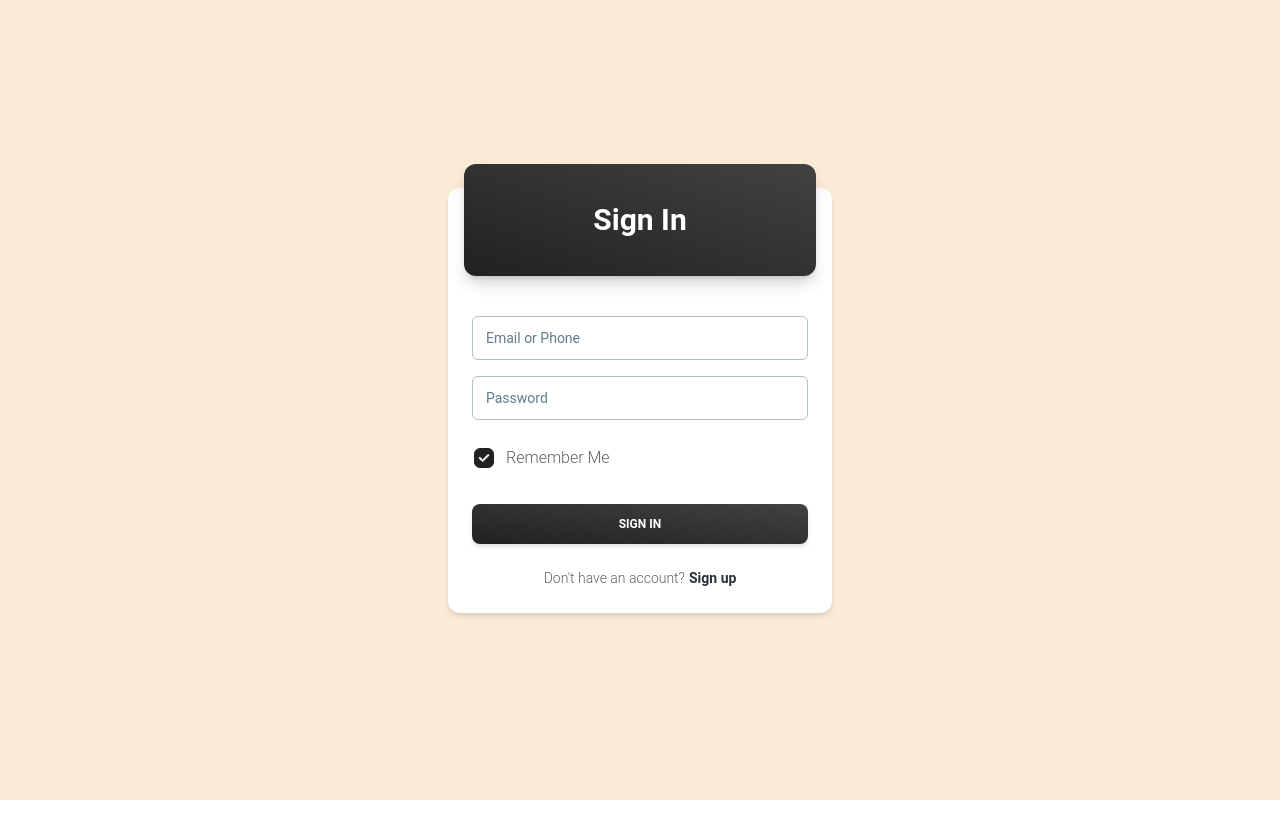
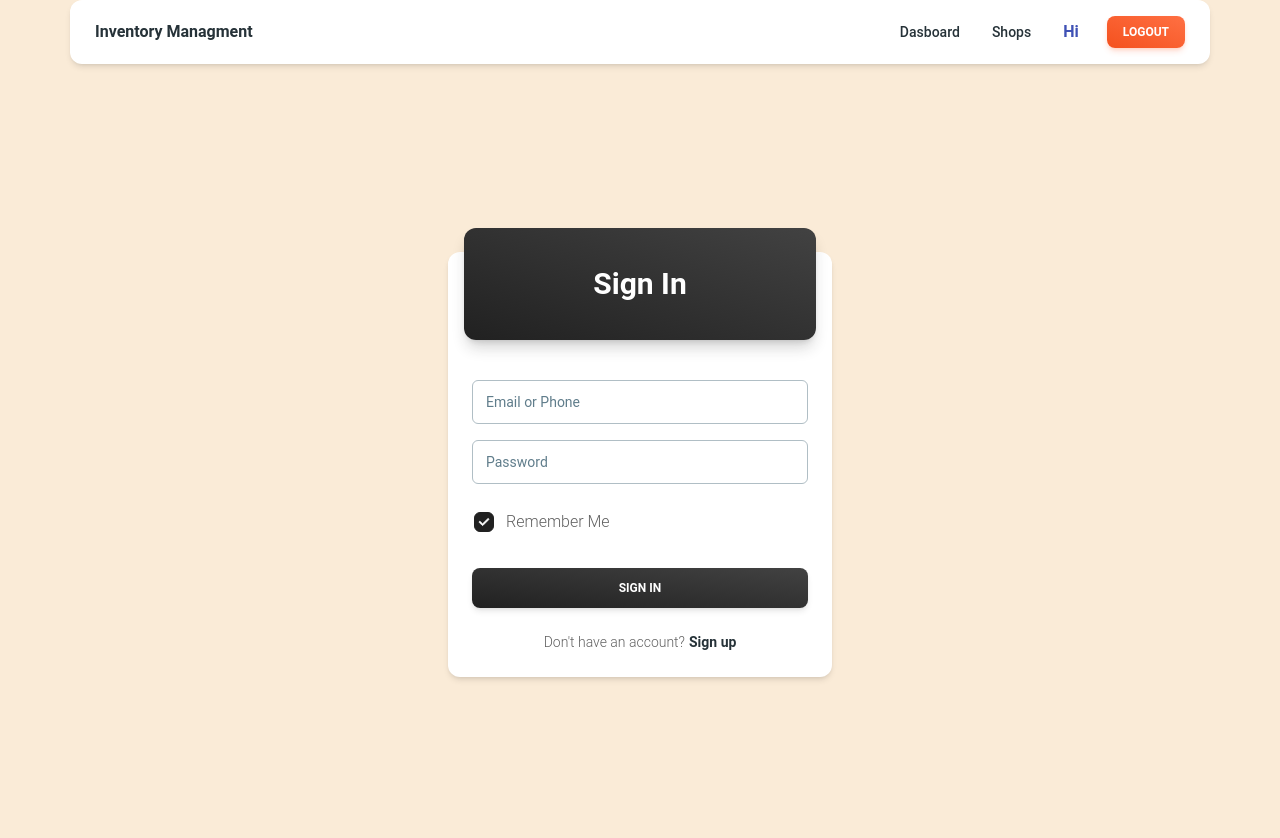
Before and after one commit to professionalchandru/pulse-energy-assignment, a React (Vite) app: page / in a window 1280 px wide. Shown: the top 838 px of the page. Before the commit the page ends 800 px from the top, so only its background shows below. Built offline with nearby package versions, Linux system fonts and the light colour scheme.

Commit message:
Nav bar added.

```diff
--- a/src/App.tsx
+++ b/src/App.tsx
@@ -18,6 +18,7 @@ import {
   Routes,
 } from "react-router-dom";
 import ShopLayout from "./Layouts/ShopLayout";
+import { NavbarSimple } from "./Components/Navbars";
 
 interface Iprops {
   currentUser: currentUserType;
@@ -30,6 +31,9 @@ const App = (props: Iprops) => {
   return (
     <>
       <BrowserRouter>
+        <div className="bg-antiquwhite">
+          <NavbarSimple user={currentUser} />
+        </div>
         <Routes>
           <Route path="/" element={<Login />} />
           <Route path="signup" element={<Signup />} />
--- a/src/Components/BackMobile.tsx
+++ b/src/Components/BackMobile.tsx
@@ -10,7 +10,7 @@ const BackMobile = () => {
         <IconButton
           variant="text"
           onClick={() => navigate("/dashboard")}
-          className="absolute -top-3 -left-3 flex items-center"
+          className="absolute top-0 left-0 flex items-center"
         >
           <ArrowSmallLeftIcon className="h-4 w-4 text-black font-bold" />
         </IconButton>
--- /dev/null
+++ b/src/Components/Navbars.tsx
@@ -0,0 +1,105 @@
+/* eslint-disable @typescript-eslint/no-explicit-any */
+import React from "react";
+import {
+  Navbar,
+  Collapse,
+  Typography,
+  IconButton,
+  Button,
+} from "@material-tailwind/react";
+import { Bars3Icon, XMarkIcon } from "@heroicons/react/24/outline";
+import { useNavigate } from "react-router-dom";
+
+function NavList({ user, setOpenNav }: any) {
+  const navigate = useNavigate();
+
+  return (
+    <ul className="my-2 flex flex-col gap-2 lg:mb-0 lg:mt-0 lg:flex-row lg:items-center lg:gap-6">
+      <Typography
+        as="li"
+        variant="small"
+        color="blue-gray"
+        className="p-1 font-medium"
+        onClick={() => {
+          navigate("/dashboard");
+          setOpenNav(false);
+        }}
+      >
+        <div className="flex items-center hover:text-blue-500 transition-colors cursor-pointer">
+          Dasboard
+        </div>
+      </Typography>
+      <Typography
+        as="li"
+        variant="small"
+        color="blue-gray"
+        className="p-1 font-medium"
+        onClick={() => {
+          navigate("/shops");
+          setOpenNav(false);
+        }}
+      >
+        <div className="flex items-center hover:text-blue-500 transition-colors cursor-pointer">
+          Shops
+        </div>
+      </Typography>
+
+      <Typography variant="h6" color="indigo" className="p-1 font-bold">
+        Hi {user.name}
+      </Typography>
+      <div>
+        <Button size="sm" variant="gradient" color="deep-orange">
+          Logout
+        </Button>
+      </div>
+    </ul>
+  );
+}
+
+export function NavbarSimple({ user }: any) {
+  const [openNav, setOpenNav] = React.useState(false);
+
+  const handleWindowResize = () =>
+    window.innerWidth >= 960 && setOpenNav(false);
+
+  React.useEffect(() => {
+    window.addEventListener("resize", handleWindowResize);
+
+    return () => {
+      window.removeEventListener("resize", handleWindowResize);
+    };
+  }, []);
+
+  return (
+    <Navbar className="mx-auto max-w-screen-xl px-6 py-3 !bg-white">
+      <div className="flex items-center justify-between text-blue-gray-900">
+        <Typography
+          as="a"
+          href="#"
+          variant="h6"
+          className="mr-4 cursor-pointer py-1.5"
+        >
+          Inventory Managment
+        </Typography>
+        <div className="hidden lg:block">
+          <NavList user={user} setOpenNav={setOpenNav} />
+        </div>
+        <IconButton
+          variant="text"
+          className="ml-auto h-6 w-6 text-inherit hover:bg-transparent focus:bg-transparent active:bg-transparent lg:hidden"
+          ripple={false}
+          onClick={() => setOpenNav(!openNav)}
+        >
+          {openNav ? (
+            <XMarkIcon className="h-6 w-6" strokeWidth={2} />
+          ) : (
+            <Bars3Icon className="h-6 w-6" strokeWidth={2} />
+          )}
+        </IconButton>
+      </div>
+      <Collapse open={openNav}>
+        <NavList user={user} setOpenNav={setOpenNav} />
+      </Collapse>
+    </Navbar>
+  );
+}
--- a/src/Pages/CreaetShop.tsx
+++ b/src/Pages/CreaetShop.tsx
@@ -10,7 +10,6 @@ import {
   Textarea,
 } from "@material-tailwind/react";
 import { useNavigate } from "react-router-dom";
-import BackDesktop from "../Components/BackDesktop";
 import { connect } from "react-redux";
 import { useState } from "react";
 import toast from "react-hot-toast";
@@ -133,9 +132,12 @@ const CreateShop = (props: IcreateShopProps) => {
   };
 
   return (
-    <div className="relative h-screen flex items-center justify-center bg-antiquwhite">
-      <BackDesktop />
-      <Card className="w-96">
+    <div
+      className="relative h-screen flex items-center justify-center bg-antiquwhite"
+      // style={{ height: `calc(100vh - 64px)` }}
+    >
+      {/* <BackDesktop /> */}
+      <Card className="w-96 mt-24 md:mt-0">
         <CardHeader
           variant="gradient"
           color="gray"
--- a/src/Pages/CreateProudcts.tsx
+++ b/src/Pages/CreateProudcts.tsx
@@ -17,7 +17,6 @@ import {
   useParams,
   useSearchParams,
 } from "react-router-dom";
-import BackDesktop from "../Components/BackDesktop";
 import { productsType } from "../Config/types";
 import { useEffect, useState } from "react";
 import toast from "react-hot-toast";
@@ -190,8 +189,11 @@ const CreateProdcuts = (props: IcreateProductsProps) => {
   };
 
   return (
-    <div className="relative h-screen flex items-center justify-center bg-antiquwhite">
-      <BackDesktop />
+    <div
+      className="relative h-screen flex items-center justify-center bg-antiquwhite"
+      // style={{ height: `calc(100vh - 64px)` }}
+    >
+      {/* <BackDesktop /> */}
       <Card className="w-96">
         <CardHeader
           variant="gradient"
--- a/src/Pages/Dashboard.tsx
+++ b/src/Pages/Dashboard.tsx
@@ -18,7 +18,10 @@ const Dashboard = (props: DashboardProps) => {
 
   return (
     <>
-      <div className="relative h-screen bg-antiquwhite flex items-center justify-center">
+      <div
+        className="relative h-screen bg-antiquwhite flex items-center justify-center"
+        // style={{ height: `calc(100vh - 64px)` }}
+      >
         <Card className="mt-6 w-96">
           <CardBody>
             <Typography
--- a/src/Pages/NotFound.tsx
+++ b/src/Pages/NotFound.tsx
@@ -7,8 +7,8 @@ const NotFound = () => {
 
   return (
     <div
-      className="relative h-screen text-center flex flex-col items-center justify-center"
-      style={{ background: "#F9FAFC" }}
+      className="relative text-center flex flex-col items-center justify-center"
+      style={{ background: "#F9FAFC", height: `calc(100vh - 64px)` }}
     >
       <img
         src={NotFoundImg}
--- a/src/Pages/Proudcts.tsx
+++ b/src/Pages/Proudcts.tsx
@@ -1,7 +1,11 @@
 /* eslint-disable @typescript-eslint/no-explicit-any */
 import { useNavigate, useParams } from "react-router-dom";
 
-import { PencilIcon, TrashIcon } from "@heroicons/react/24/solid";
+import {
+  ArrowSmallLeftIcon,
+  PencilIcon,
+  TrashIcon,
+} from "@heroicons/react/24/solid";
 import {
   Card,
   CardHeader,
@@ -11,7 +15,6 @@ import {
   Tooltip,
   Chip,
 } from "@material-tailwind/react";
-import BackDesktop from "../Components/BackDesktop";
 import BackMobile from "../Components/BackMobile";
 import { connect } from "react-redux";
 import { RootState } from "../Redux/store";
@@ -128,8 +131,10 @@ const Products = (props: IProductsProps) => {
 
   return (
     <>
-      <div className="relative h-screen bg-antiquwhite">
-        <BackDesktop />
+      <div
+        className="relative h-screen  bg-antiquwhite"
+        // style={{ height: `calc(100vh - 64px)` }}
+      >
         <div className="relative h-full md:flex md:items-center md:justify-center">
           <div className="mx-auto text-center md:pt-0 ">
             <Card className="h-full w-full md:min-w-[760px] lg:min-w-[992px] xl:min-w-[1232px]">
@@ -151,13 +156,23 @@ const Products = (props: IProductsProps) => {
                       {shopDetails?.Name}
                     </Typography>
                   </div>
-                  <div className="pt-5 hidden md:block">
+                  <div className="pt-5 hidden md:flex flex-row gap-5">
+                    <Tooltip content="Shops">
+                      <IconButton
+                        variant="text"
+                        onClick={() => navigate("/shops")}
+                      >
+                        <ArrowSmallLeftIcon className="h-4 w-4 text-black font-bold" />
+                      </IconButton>
+                    </Tooltip>
+                    <div>
                       <Typography variant="h3" color="blue-gray">
                         Products
                       </Typography>
                       <Typography variant="h5" color="indigo">
                         {shopDetails?.Name}
                       </Typography>
+                    </div>
                   </div>
                   <SearchBar
                     buttonText="Product"
--- a/src/Pages/Shops.tsx
+++ b/src/Pages/Shops.tsx
@@ -9,8 +9,6 @@ import {
   IconButton,
   Tooltip,
 } from "@material-tailwind/react";
-import BackDesktop from "../Components/BackDesktop";
-import BackMobile from "../Components/BackMobile";
 import { RootState } from "../Redux/store";
 import { connect } from "react-redux";
 import { shopsType } from "../Config/types";
@@ -79,8 +77,11 @@ const Shop = (props: IshopProps) => {
 
   return (
     <>
-      <div className="relative w-full h-screen bg-antiquwhite">
-        <BackDesktop />
+      <div
+        className="relative h-screen w-full bg-antiquwhite"
+        // style={{ height: `calc(100vh - 64px)` }}
+      >
+        {/* <BackDesktop /> */}
         <div className="relative h-full md:flex md:items-center md:justify-center">
           <div className="mx-auto text-center md:pt-0 ">
             <Card className="h-full w-full md:min-w-[760px] lg:min-w-[992px] xl:min-w-[1232px]">
@@ -90,16 +91,7 @@ const Shop = (props: IshopProps) => {
                 className="rounded-none"
               >
                 <div className="relative mb-4 flex flex-col justify-between gap-8 md:flex-row md:items-center">
-                  <div
-                    className="md:hidden"
-                    onClick={() => navigate("/dashboard")}
-                  >
-                    <BackMobile />
-                    <Typography variant="h3" color="blue-gray">
-                      Shops
-                    </Typography>
-                  </div>
-                  <div className="pt-5 hidden md:block">
+                  <div className="pt-5 ">
                     <Typography variant="h3" color="blue-gray">
                       Shops
                     </Typography>
```
Lines whose indentation alone changed are shown as unchanged.
